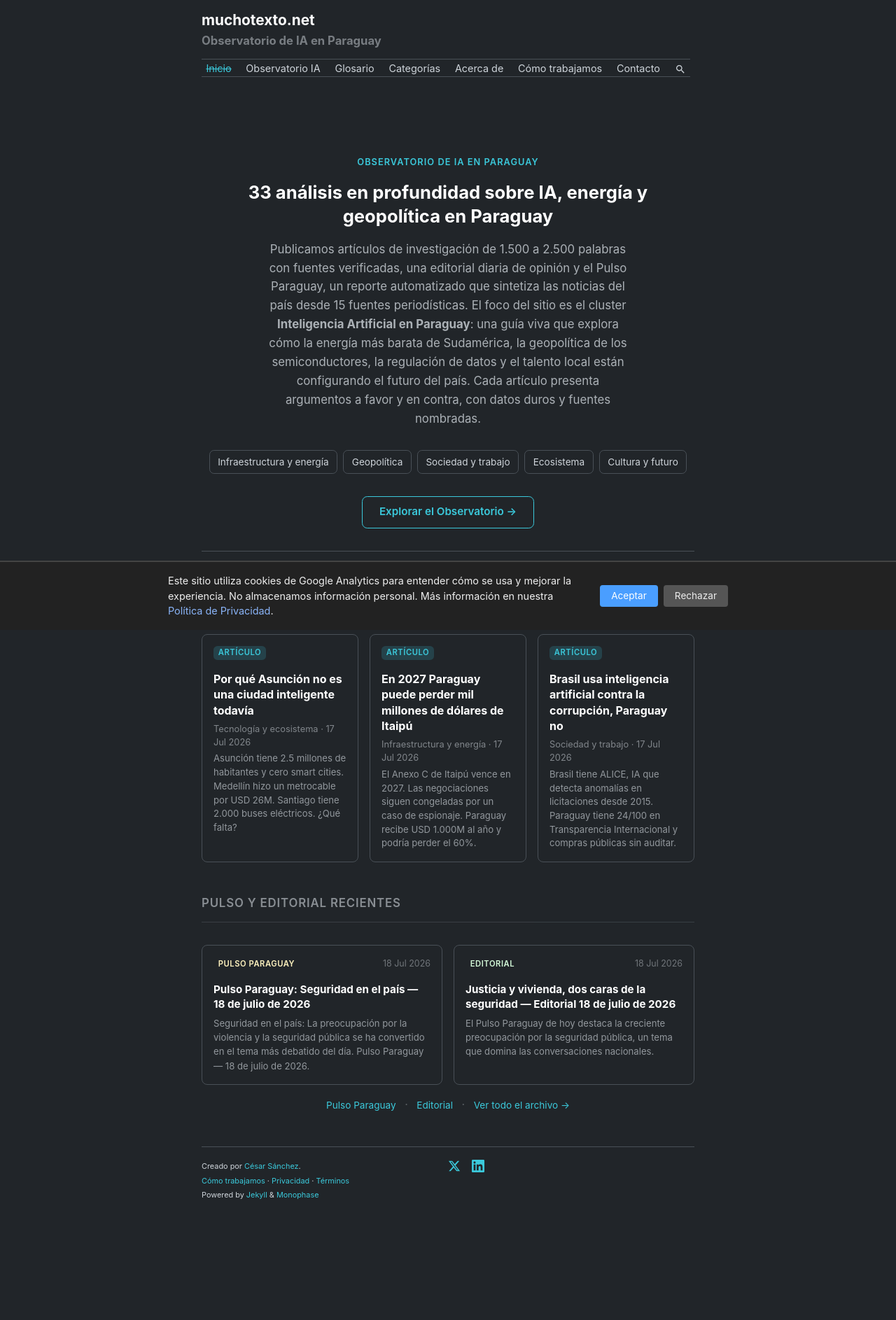
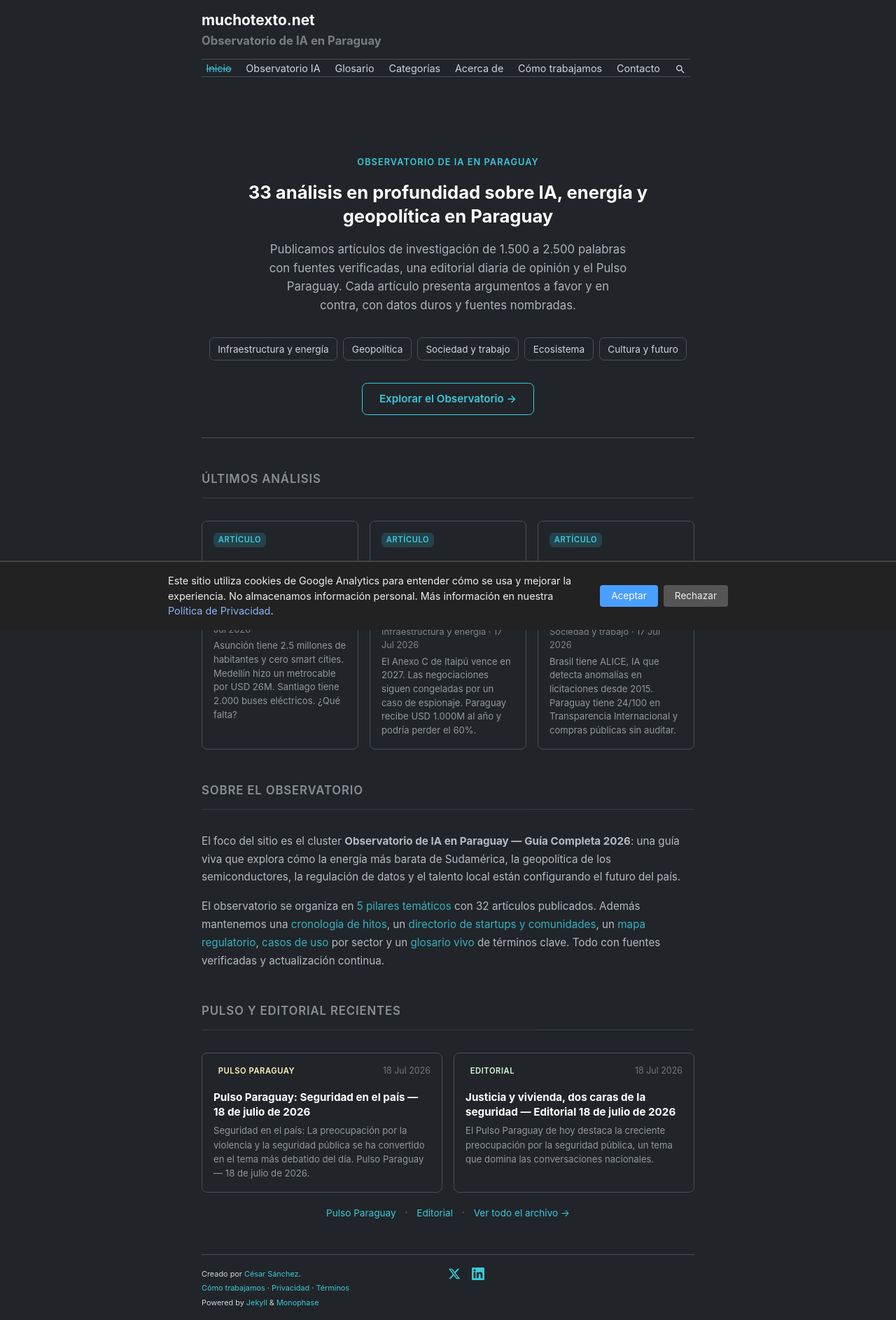
Before and after one commit to miravosqueinteresante/muchotexto.net, a Jekyll site: the page built from index.markdown, in a window 1280 px wide. Shown: the whole page at 70% size. Built offline with Jekyll 4.4.1, drawn with Linux system fonts in a browser that asks for light colours; before the commit the page ends 1732 px from its top, so only the background shows below that.

Commit message:
feat: move intro text to 'Sobre el observatorio' section below cards, shorten hero

```diff
--- a/_layouts/home.html
+++ b/_layouts/home.html
@@ -12,7 +12,7 @@ layout: default
 <section class="hero-observatorio">
   <p class="hero-eyebrow">Observatorio de IA en Paraguay</p>
   <h1 class="hero-title">{{ articulos.size }} análisis en profundidad sobre IA, energía y geopolítica en Paraguay</h1>
-  <p class="hero-desc">Publicamos artículos de investigación de 1.500 a 2.500 palabras con fuentes verificadas, una editorial diaria de opinión y el Pulso Paraguay, un reporte automatizado que sintetiza las noticias del país desde 15 fuentes periodísticas. El foco del sitio es el cluster <strong>Inteligencia Artificial en Paraguay</strong>: una guía viva que explora cómo la energía más barata de Sudamérica, la geopolítica de los semiconductores, la regulación de datos y el talento local están configurando el futuro del país. Cada artículo presenta argumentos a favor y en contra, con datos duros y fuentes nombradas.</p>
+  <p class="hero-desc">Publicamos artículos de investigación de 1.500 a 2.500 palabras con fuentes verificadas, una editorial diaria de opinión y el Pulso Paraguay. Cada artículo presenta argumentos a favor y en contra, con datos duros y fuentes nombradas.</p>
   <div class="hero-pillars">
     <a href="{{ '/ia-en-paraguay/#infraestructura-y-energia' | relative_url }}">Infraestructura y energía</a>
     <a href="{{ '/ia-en-paraguay/#geopolítica-y-regulación-tech' | relative_url }}">Geopolítica</a>
@@ -52,6 +52,14 @@ layout: default
 </section>
 
 <section class="home-section">
+  <h2 class="home-section-title">Sobre el observatorio</h2>
+  <div class="about-text">
+    <p>El foco del sitio es el cluster <strong>Observatorio de IA en Paraguay — Guía Completa 2026</strong>: una guía viva que explora cómo la energía más barata de Sudamérica, la geopolítica de los semiconductores, la regulación de datos y el talento local están configurando el futuro del país.</p>
+    <p>El observatorio se organiza en <a href="{{ '/ia-en-paraguay/' | relative_url }}">5 pilares temáticos</a> con 32 artículos publicados. Además mantenemos una <a href="{{ '/cronologia/' | relative_url }}">cronología de hitos</a>, un <a href="{{ '/directorio/' | relative_url }}">directorio de startups y comunidades</a>, un <a href="{{ '/regulacion/' | relative_url }}">mapa regulatorio</a>, <a href="{{ '/casos-de-uso/' | relative_url }}">casos de uso</a> por sector y un <a href="{{ '/glosario/' | relative_url }}">glosario vivo</a> de términos clave. Todo con fuentes verificadas y actualización continua.</p>
+  </div>
+</section>
+
+<section class="home-section">
   <h2 class="home-section-title">Pulso y editorial recientes</h2>
 
   <div class="daily-featured">
--- a/_sass/monophase/_home.scss
+++ b/_sass/monophase/_home.scss
@@ -264,3 +264,21 @@
   margin-top: var(--spacer);
   text-align: center;
 }
+
+/**
+ * About section — observatorio context
+ */
+
+.about-text {
+  font-size: 0.95em;
+  line-height: 1.7;
+  opacity: 0.85;
+
+  p {
+    margin: 0 0 var(--spacer);
+  }
+
+  a {
+    color: var(--link-color);
+  }
+}
```
